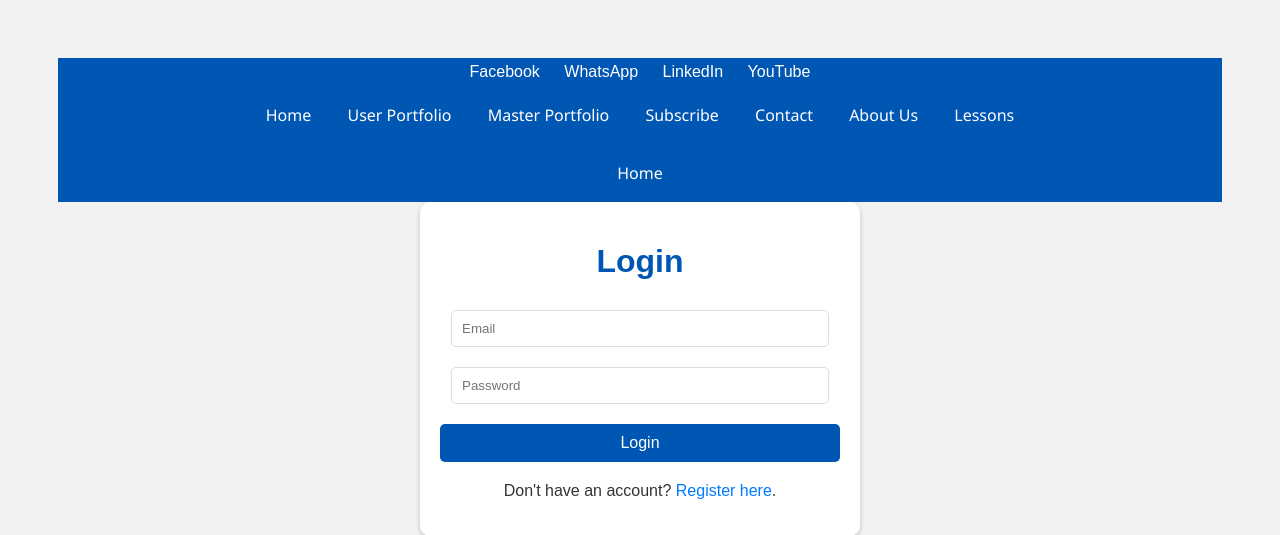
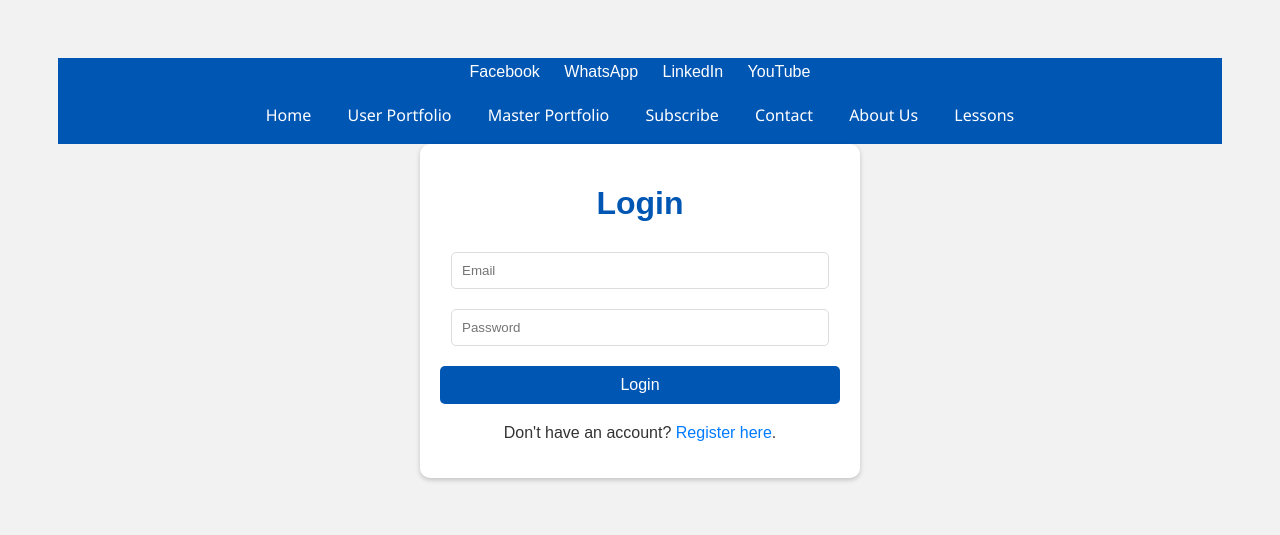
Before and after one commit to mastindersingh/stock-db, a Flask app: page /login in a window 1280 px wide. Shown: the top 535 px of the page. Run offline with Flask 2, Linux system fonts and the light colour scheme.

Commit message:
Update login.html

```diff
--- a/templates/login.html
+++ b/templates/login.html
@@ -92,11 +92,7 @@ Login
 {% endblock %}
 
 {% block content %}
-    <!-- Navbar -->
-    <div class="navbar">
-        <a href="{{ url_for('index') }}">Home</a>
 
-    </div>
 
     <div class="container">
         <h1>Login</h1>
```
